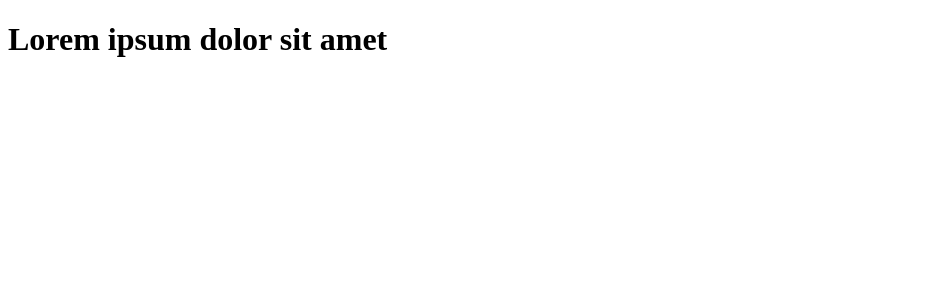
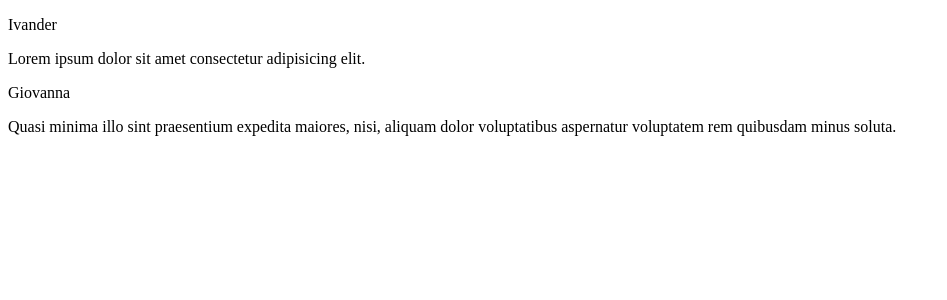
Before and after one commit to ivandercarlosdias/fundamentos-reactjs, a React (Vite) app: page / in a window 1280 px wide. Shown: the top 300 px of the page, without its empty margins (0-947 px from the left). Built offline with nearby package versions, Linux system fonts and the light colour scheme.

Commit message:
component example

```diff
--- a/src/App.jsx
+++ b/src/App.jsx
@@ -1,5 +1,13 @@
-function App() {
-   return <h1>Lorem ipsum dolor sit amet</h1>
+import { Post } from './Post'
+
+export function App() {
+   return (
+      <>
+         <Post author="Ivander" content="Lorem ipsum dolor sit amet consectetur adipisicing elit." />
+         <Post
+            author="Giovanna"
+            content="Quasi minima illo sint praesentium expedita maiores, nisi, aliquam dolor voluptatibus aspernatur voluptatem rem quibusdam minus soluta."
+         />
+      </>
+   )
 }
-
-export default App
--- /dev/null
+++ b/src/Post.jsx
@@ -0,0 +1,8 @@
+export function Post(props) {
+   return (
+      <>
+         <p>{props.author}</p>
+         <p>{props.content}</p>
+      </>
+   )
+}
--- a/src/main.jsx
+++ b/src/main.jsx
@@ -1,6 +1,6 @@
 import React from 'react'
 import ReactDOM from 'react-dom/client'
-import App from './App.jsx'
+import { App } from './App'
 
 ReactDOM.createRoot(document.getElementById('root')).render(
    <React.StrictMode>
```
